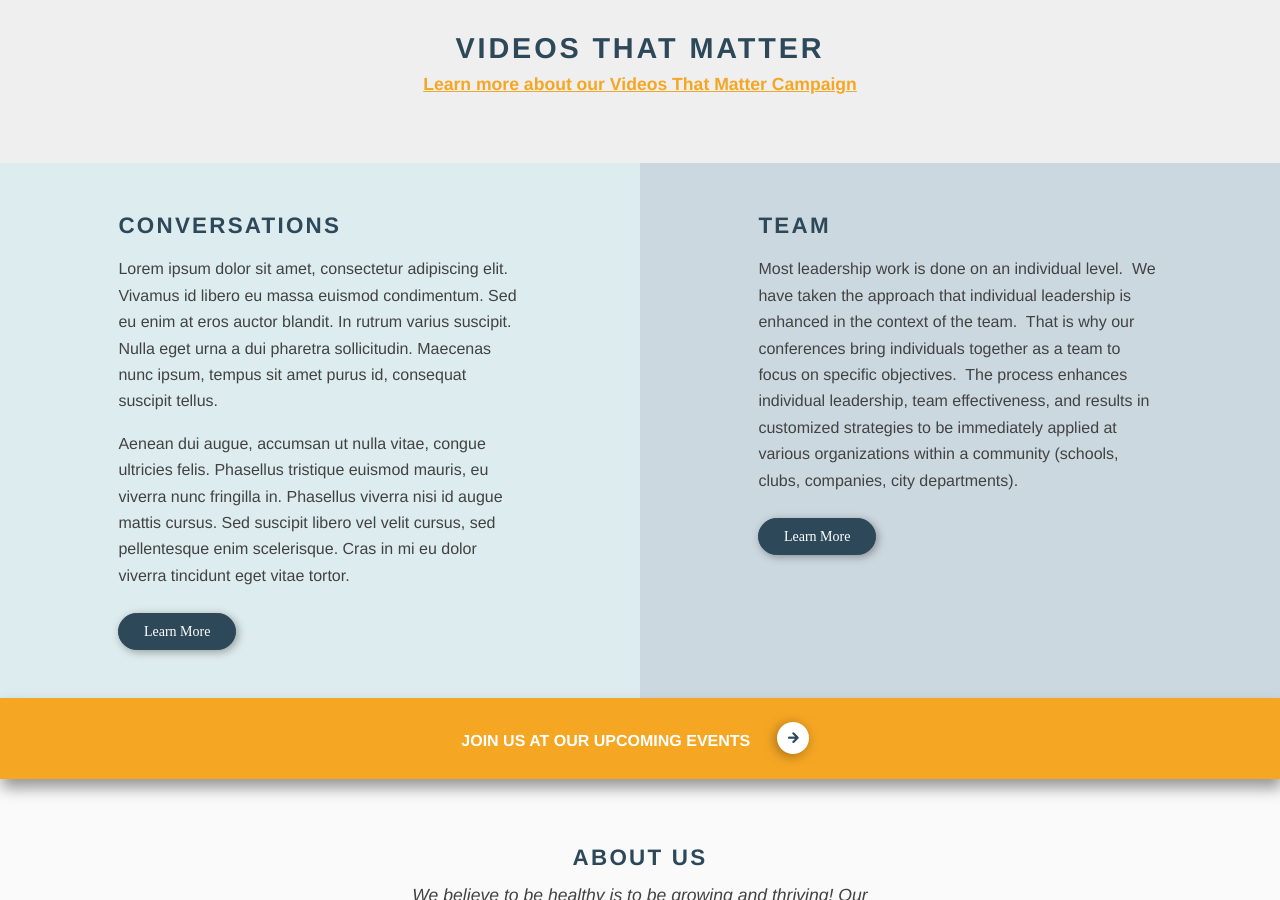
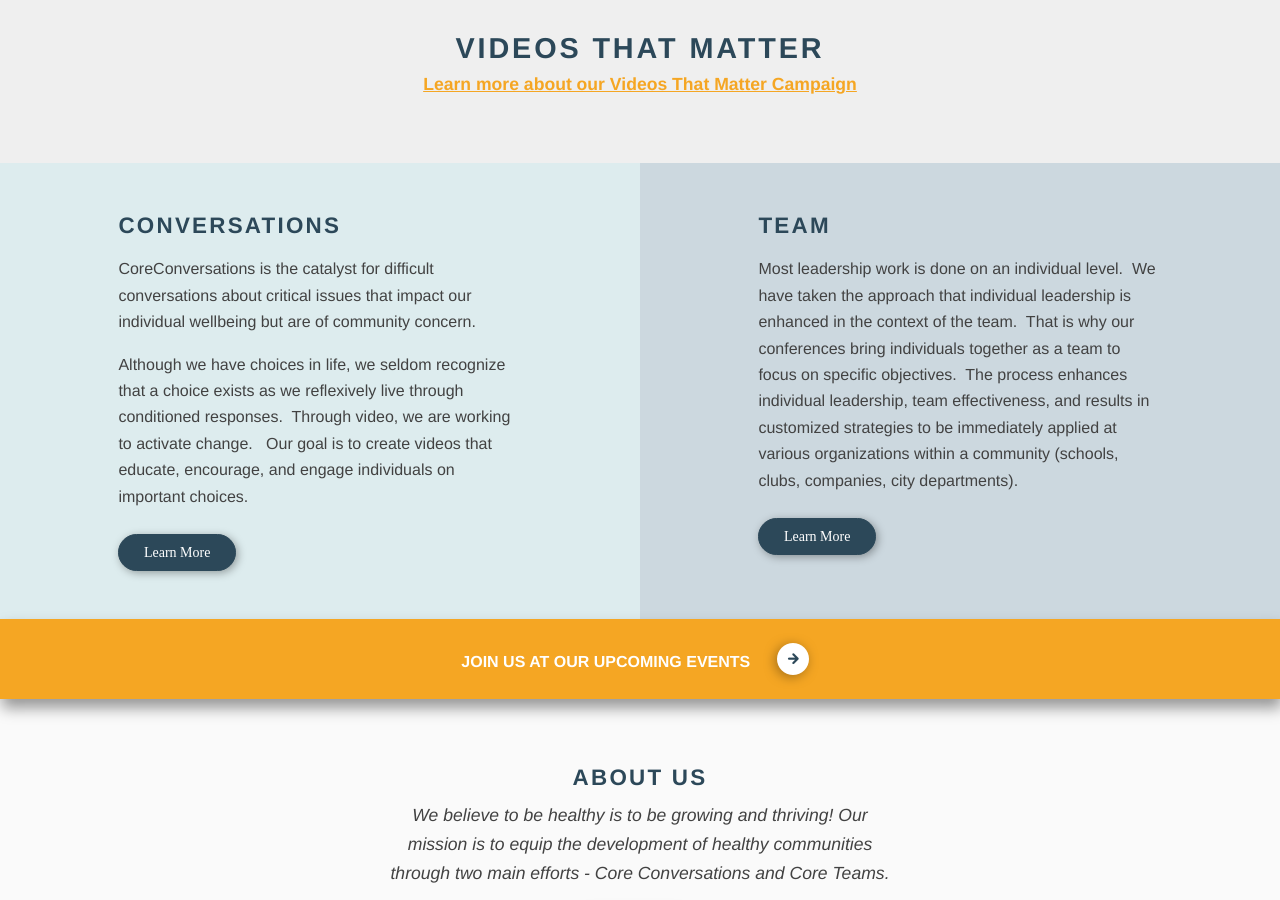
Before and after one commit to michaeldmcqueen/coreveritas.org, a Jekyll site: the page built from index.html, in a window 1280 px wide and 900 px high, scrolled down 943 px. Built offline with Jekyll 4.4.1, drawn with Linux system fonts in a browser that asks for light colours; nearby versions of some CDN libraries; the list of posts is cut into pages by our own code.

Commit message:
Updated '/_layouts/front.html' via CloudCannon

```diff
--- a/_layouts/front.html
+++ b/_layouts/front.html
@@ -23,7 +23,7 @@
   </div>
     <section class="content-wrapper wrap">
       <div class="team-conversation">
-        <div class="col col-1 conversation editable"><div class="block-wrapper"><h3>Conversations</h3><p>Lorem ipsum dolor sit amet, consectetur adipiscing elit. Vivamus id libero eu massa euismod condimentum. Sed eu enim at eros auctor blandit. In rutrum varius suscipit. Nulla eget urna a dui pharetra sollicitudin. Maecenas nunc ipsum, tempus sit amet purus id, consequat suscipit tellus.</p><p>Aenean dui augue, accumsan ut nulla vitae, congue ultricies felis. Phasellus tristique euismod mauris, eu viverra nunc fringilla in. Phasellus viverra nisi id augue mattis cursus. Sed suscipit libero vel velit cursus, sed pellentesque enim scelerisque. Cras in mi eu dolor viverra tincidunt eget vitae tortor.</p><div class="btn"><a href="/conversations">Learn More</a></div></div></div>
+        <div class="col col-1 conversation editable"><div class="block-wrapper"><h3>Conversations</h3><p>CoreConversations is the catalyst for difficult conversations about critical issues that impact our individual wellbeing but are of community concern.</p><p>Although we have choices in life, we seldom recognize that a choice exists as we reflexively live through conditioned responses.&nbsp; Through video, we are working to activate change. &nbsp; Our goal is to create videos that educate, encourage, and engage individuals on important choices.</p><div class="btn"><a href="/conversations">Learn More</a></div></div></div>
         <div class="col col-2 team editable"><div class="block-wrapper"><h3>Team</h3><p>Most leadership work is done on an individual level.&nbsp; We have taken the approach that individual leadership is enhanced in the context of the team.&nbsp; That is why our conferences bring individuals together as a team to focus on specific objectives.&nbsp; The process enhances individual leadership, team effectiveness, and results in customized strategies to be immediately applied at various organizations within a community (schools, clubs, companies, city departments).&nbsp;</p><div class="btn"><a href="/team">Learn More</a></div></div></div>
       </div>
       <div class="participate-call editable"><a href="http://coreteamexperience.com/" target="_blank">JOIN US AT OUR UPCOMING EVENTS <img src="/assets/images/arrow-light.png" alt="" /></a></div>
```
